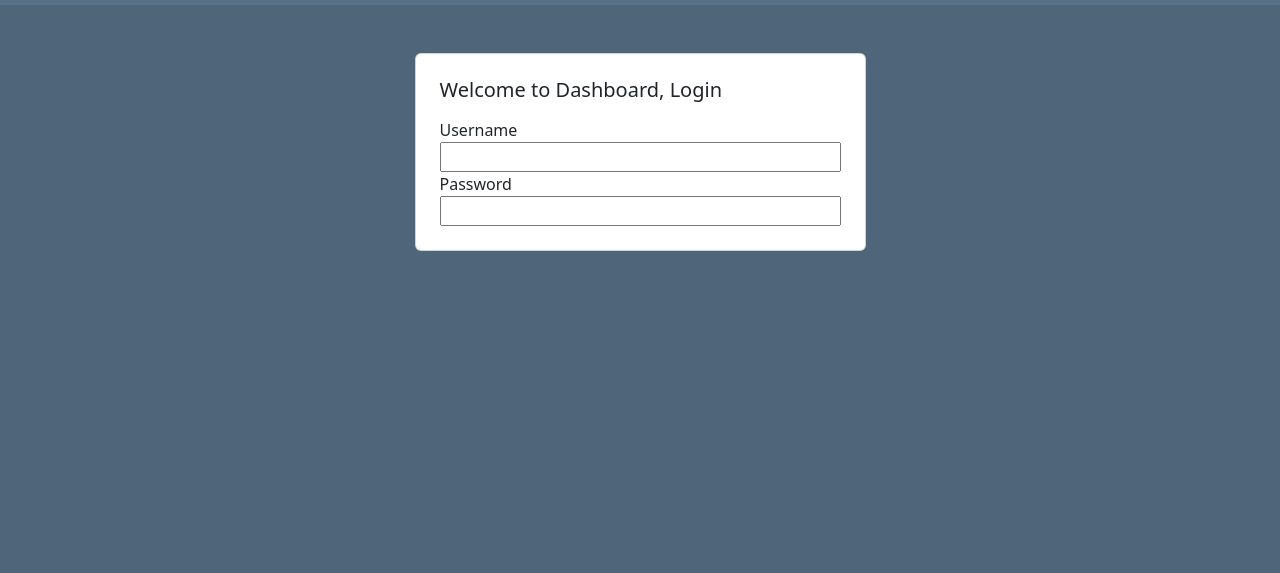
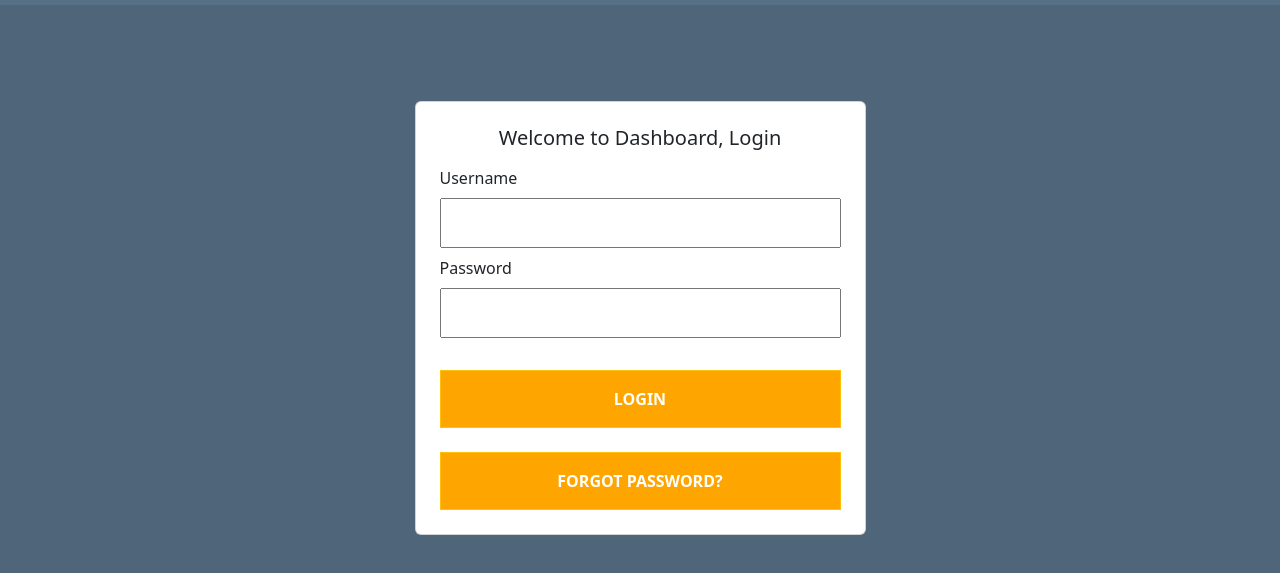
Before and after one commit to Kobby-Jones/admin_dashboard, a website: page login.html in a window 1280 px wide. Shown: the part 107-680 px from the top of the page. Drawn offline with nearby package versions, Linux system fonts and the light colour scheme.

Commit message:
Update Login Card

```diff
--- a/login.html
+++ b/login.html
@@ -93,16 +93,18 @@
     </nav>
 
     <div class="container">
-        <div class="row mt-5">
+        <div class="row pb-5 mt-5">
             <div class="col-lg-5 ms-auto me-auto">
-                <div class="card p-4">
-                    <div class="card-title">
+                <div class="card login-card mt-5 p-4">
+                    <div class="card-title text-center">
                         <h5>Welcome to Dashboard, Login</h5>
                     </div>
                     <label for="name">Username</label>
-                    <input type="text" name="name">
+                    <input class="my-2" type="text" name="name" style="height: 50px;">
                     <label for="password">Password</label>
-                    <input type="password" name="password">
+                    <input class="my-2" type="password" name="password" style="height: 50px;">
+                    <div class="btn btn-warning mt-4 text-uppercase py-3 fw-bold rounded-0 update-profile-btn">Login</div>
+                    <div class="btn btn-warning mt-4 text-uppercase py-3 fw-bold rounded-0 update-profile-btn">Forgot Password?</div>
                 </div>
             </div>
         </div>
```
